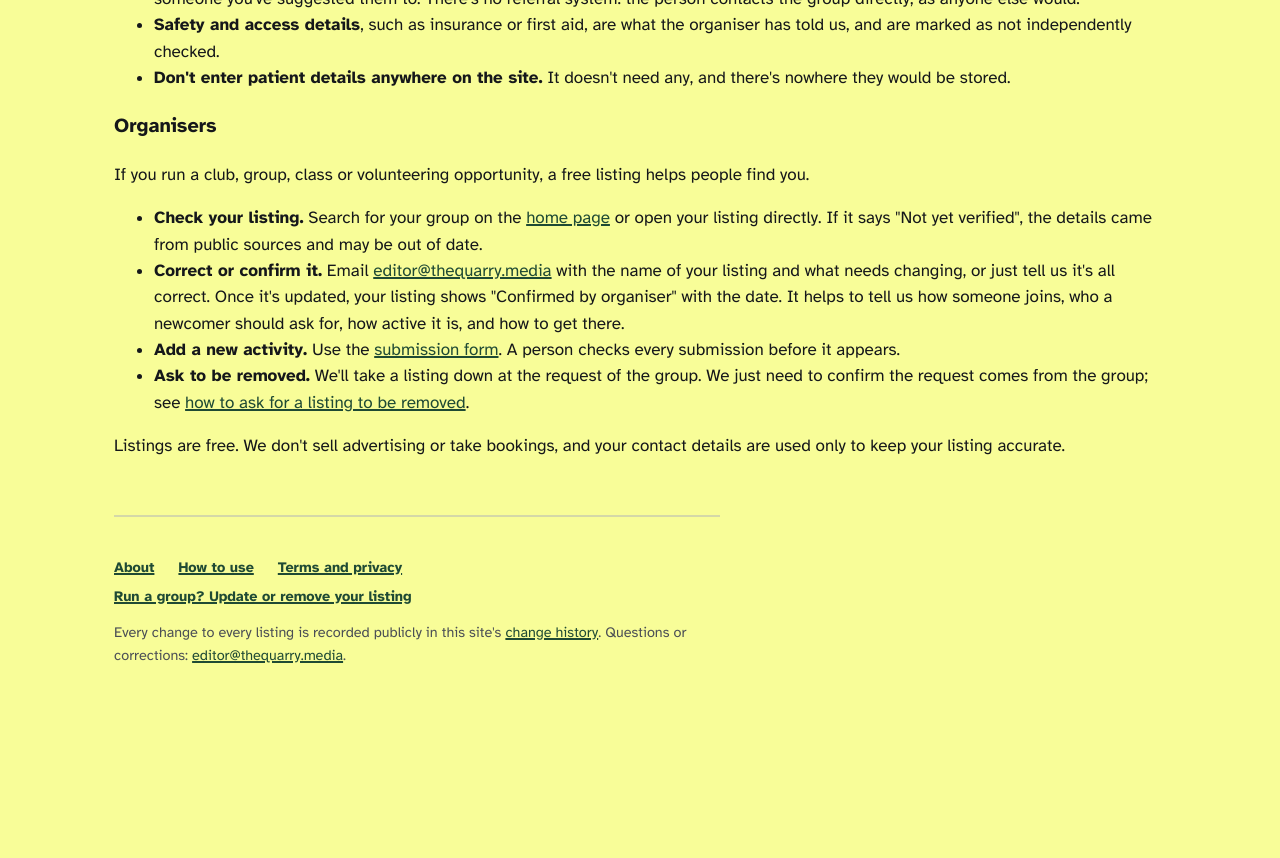
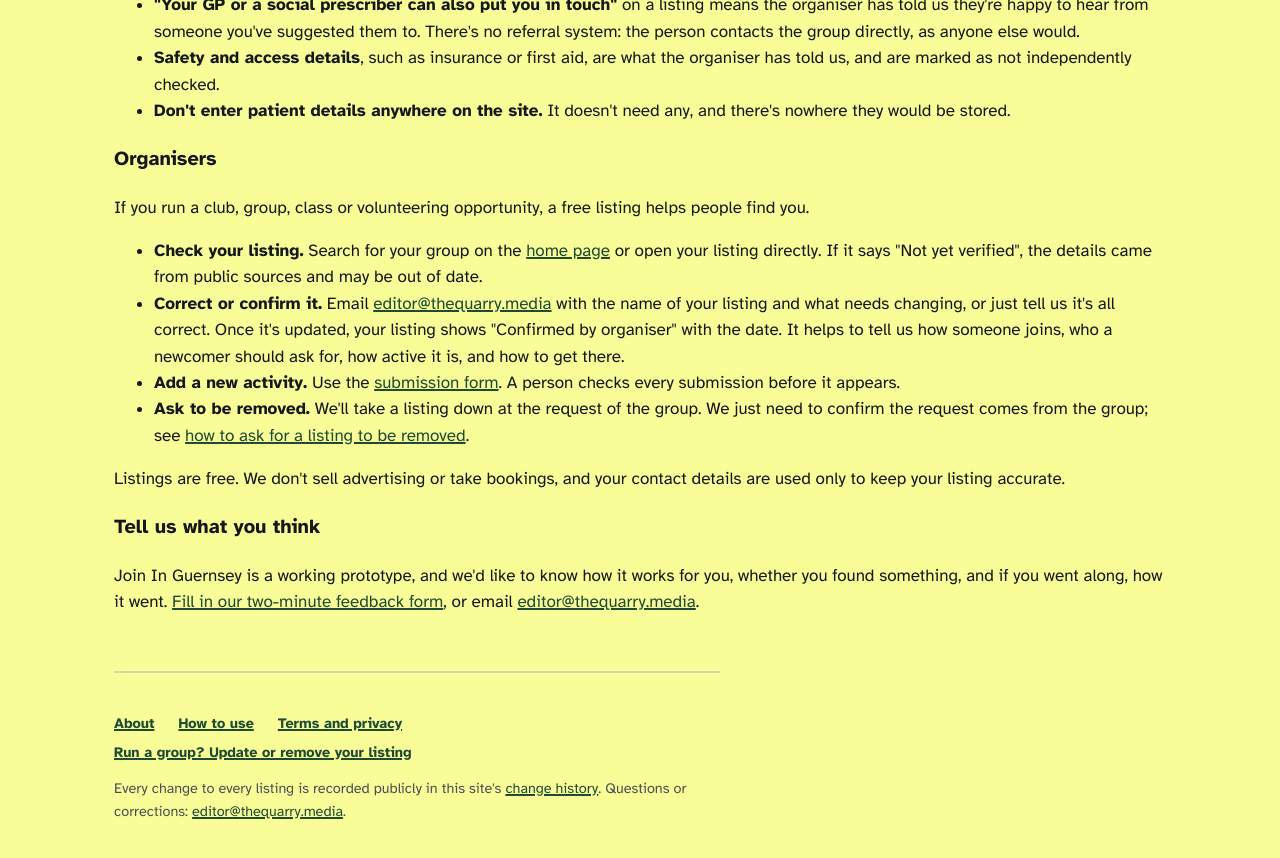
Before and after one commit to active-seniors/active-seniors.github.io, a Jekyll site: the page built from how-to-use.md, in a window 1280 px wide and 900 px high, scrolled down 1470 px. Shown: the top 858 px of the window. Built offline with Jekyll 4.4.1, drawn with Linux system fonts in a browser that asks for light colours; before the commit the page ends 2214 px from its top, so only the background shows below that; some of the changed text lies outside the part shown.

Commit message:
Link the feedback form from the banner and how-to guide
Co-Authored-By: Claude Opus 5.5 <noreply@anthropic.com>
Claude-Session: https://claude.ai/code/session_01AumRmWkicfMX1Y7C5fLeSN

```diff
--- a/_layouts/default.html
+++ b/_layouts/default.html
@@ -11,7 +11,7 @@
   {% seo %}
 </head>
 <body>
-  <div class="wip-banner">We're testing this site. Most listings come from public sources and haven't been checked with the organiser yet, so please confirm details before you go. Listings marked "Confirmed by organiser" have been checked. <a href="mailto:editor@thequarry.media?subject=Join%20In%20Guernsey%20feedback">Tell us what you think</a>.</div>
+  <div class="wip-banner">We're testing this site. Most listings come from public sources and haven't been checked with the organiser yet, so please confirm details before you go. Listings marked "Confirmed by organiser" have been checked. <a href="https://forms.gle/FDK91qKi6entnxEj6">Tell us what you think</a> (takes two minutes).</div>
   <div class="page">
     <header class="masthead">
       <a class="wordmark-link" href="{{ '/' | relative_url }}">
--- a/how-to-use.md
+++ b/how-to-use.md
@@ -14,6 +14,7 @@ description: Short guides to Join In Guernsey for people looking for something t
   <li><a href="#looking"><strong>Looking for something to do</strong></a>, for yourself or for someone in your family</li>
   <li><a href="#professionals"><strong>Health and care professionals</strong></a>, such as GPs, practice staff, social prescribers and carers</li>
   <li><a href="#organisers"><strong>Organisers</strong></a> who run a club, group, class or volunteering opportunity</li>
+  <li><a href="#feedback"><strong>Tell us what you think</strong></a> about the site</li>
 </ul>
 
 <h3 id="looking">Looking for something to do</h3>
@@ -60,3 +61,7 @@ description: Short guides to Join In Guernsey for people looking for something t
 </ul>
 
 <p>Listings are free. We don't sell advertising or take bookings, and your contact details are used only to keep your listing accurate.</p>
+
+<h3 id="feedback">Tell us what you think</h3>
+
+<p>Join In Guernsey is a working prototype, and we'd like to know how it works for you, whether you found something, and if you went along, how it went. <a href="https://forms.gle/FDK91qKi6entnxEj6">Fill in our two-minute feedback form</a>, or email <a href="mailto:editor@thequarry.media?subject=Join%20In%20Guernsey%20feedback">editor@thequarry.media</a>.</p>
```
